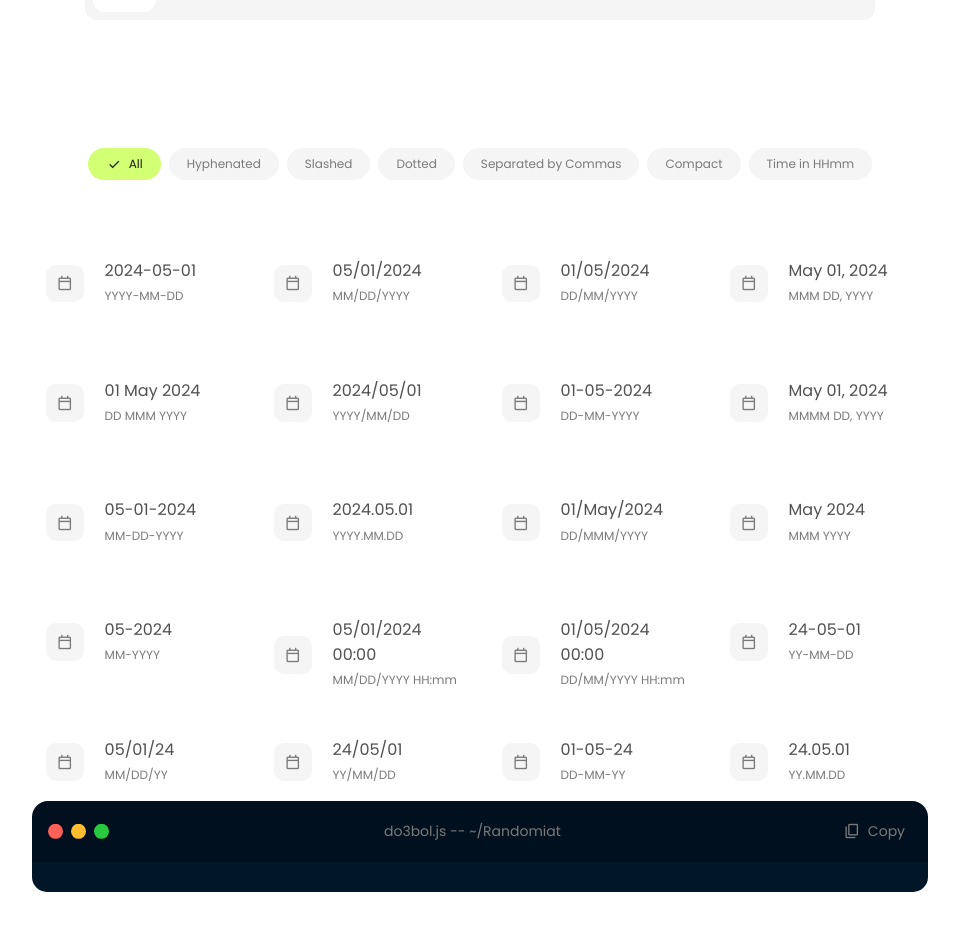
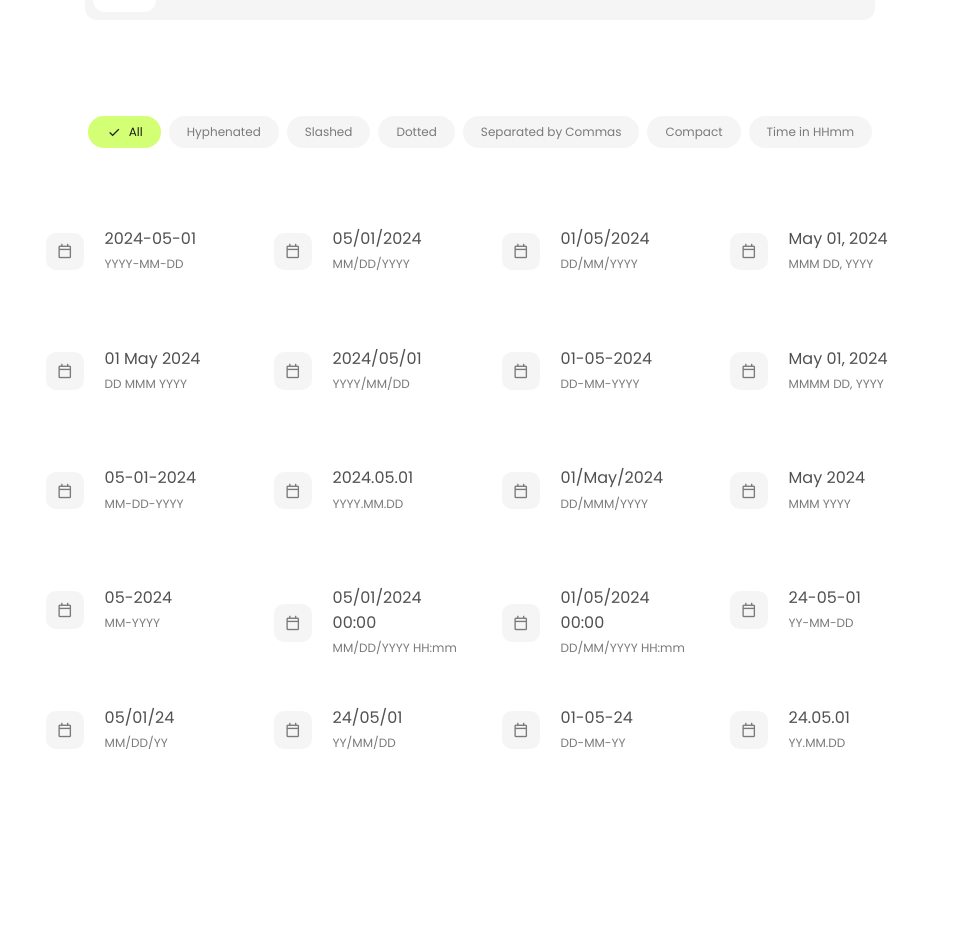
Before and after one commit to ibrilBadreddine/Codate, a React (Vite) app: page / in a window 1280 px wide. Shown: the part 507-1438 px from the top of the page, without its empty margins (160-1119 px from the left). Built offline with nearby package versions, Linux system fonts and the light colour scheme.

Commit message:
Update code preview style

```diff
--- a/src/views/pages/home/partials/formats/Preview.tsx
+++ b/src/views/pages/home/partials/formats/Preview.tsx
@@ -6,9 +6,10 @@ import { nightOwl } from "react-syntax-highlighter/dist/esm/styles/prism";
 interface PreviewProps {
   selectedLang: Language;
   selectedFormat: DateFormat | null;
+  setFormat: (date: DateFormat | null) => void;
 }
 
-export const Preview: React.FC<PreviewProps> = ({ selectedLang, selectedFormat }) => {
+export const Preview: React.FC<PreviewProps> = ({ selectedLang, selectedFormat, setFormat }) => {
   /**
    *
    * Get function code
@@ -37,14 +38,16 @@ export const Preview: React.FC<PreviewProps> = ({ selectedLang, selectedFormat }
     borderRadius: "0 0 1em 1em",
   };
   return (
-    <div className="preview-container">
+    <div className={codeString !== "" ? "preview-container preview-show" : "preview-container"}>
       <div className="code-box">
         {/* Head */}
         <div className="code-head">
           <div className="code-control">
-            <div className="circle" />
-            <div className="circle" />
-            <div className="circle" />
+            <button onClick={() => setFormat(null)} className="circle">
+              <span className="material-symbols-outlined">close</span>
+            </button>
+            <button className="circle" />
+            <button className="circle" />
           </div>
           <div className="code-name">
             <p>do3bol.{selectedLang.id} -- ~/Randomiat</p>
--- a/src/views/pages/home/partials/formats/index.tsx
+++ b/src/views/pages/home/partials/formats/index.tsx
@@ -35,6 +35,7 @@ export const Formats: React.FC<FormatsProps> = ({selectedLang}) => {
       <Preview
         selectedLang={selectedLang}
         selectedFormat={selectedFormat}
+        setFormat={setFormat}
       />
     </section>
   )
--- a/src/views/pages/home/style.scss
+++ b/src/views/pages/home/style.scss
@@ -95,8 +95,10 @@
   .formats-container {
     margin: 2em 15%;
     display: grid;
+    position: relative;
     .filter-container {
-      margin: 5em 0 3em 0;
+      // margin: 5em 0 3em 0;
+      margin: 3em 0 3em 0;
       display: grid;
       align-items: center;
       justify-content: center;
@@ -177,7 +179,18 @@
   }
   /* Preview */
   .preview-container {
+    position: absolute;
+    width: 100%;
+    top: 10em;
+    opacity: 0;
+    // right: 0;
+    // height: -webkit-fill-available;
+    height: -webkit-fill-available;
+    visibility: hidden;
+    translate: 1.5em 0;
+    transition: .4s;
     .code-box {
+      height: 100%;
       // Head
       .code-head {
         display: flex;
@@ -194,8 +207,20 @@
             width: 15px;
             height: 15px;
             clip-path: circle();
+            cursor: default;
             &:nth-child(1) {
               background-color: #ff6057;
+              cursor: pointer;
+              display: flex;
+              align-items: center;
+              justify-content: center;
+              span {
+                font-size: 13px;
+                visibility: hidden;
+              }
+              &:hover span {
+                visibility: visible;
+              }
             }
             &:nth-child(2) {
               background-color: #ffbd2f;
@@ -231,10 +256,19 @@
       }
       // Content
       .code-content {
+        height: 100%;
         pre {
+          // height: fit-content !important;
+          // min-height: 100% !important;
+          height: 100% !important;
           margin: 0 !important;
         }
       }
     }
   }
+  .preview-show {
+    opacity: 1;
+    visibility: visible;
+    translate: 0;
+  }
 }
```
